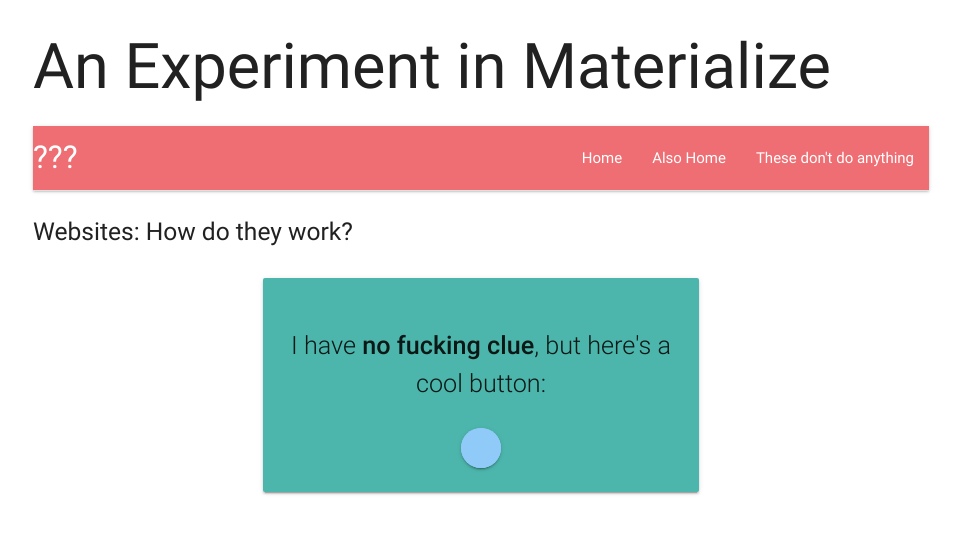
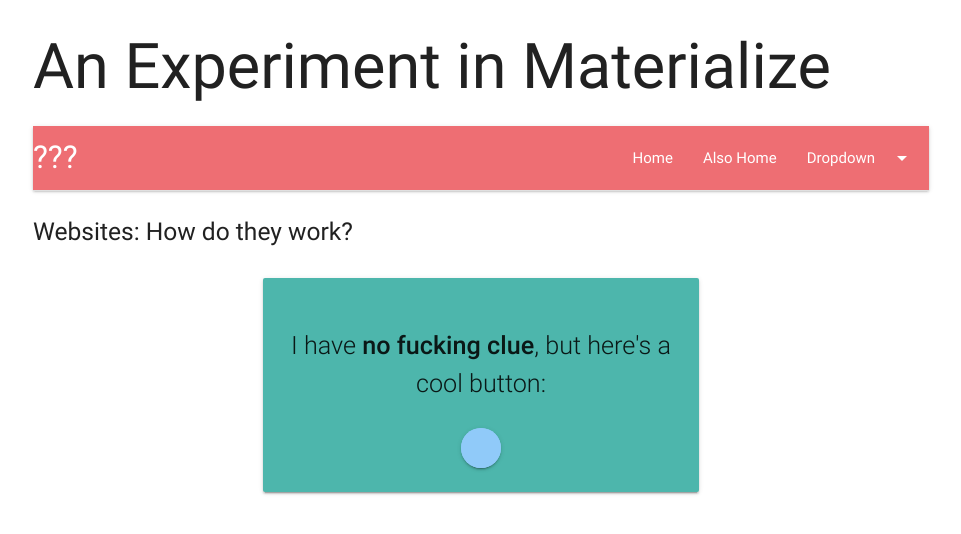
Before and after one commit to Auxiliatrix/EventDataInteractiveTimeline, a plain HTML site: page index.html in a window 1280 px wide. Shown: the whole page, without its empty margins (159-1120 px from the left). Drawn offline with nearby package versions, Linux system fonts and the light colour scheme.

Commit message:
Update index.html

```diff
--- a/index.html
+++ b/index.html
@@ -37,7 +37,7 @@
              <li><a href="index.html">Home</a></li>
              <li><a href="index.html">Also Home</a></li>
              <!-- Dropdown Trigger -->
-             <li><a class="dropdown-button" href="#!" data-activates="dropdown1">These don't do anything</a></li>
+             <li><a class="dropdown-button" href="#!" data-activates="dropdown1">Dropdown<i class="material-icons right">arrow_drop_down</i></a></li>
            </ul>
          </div>
        </nav>
```
